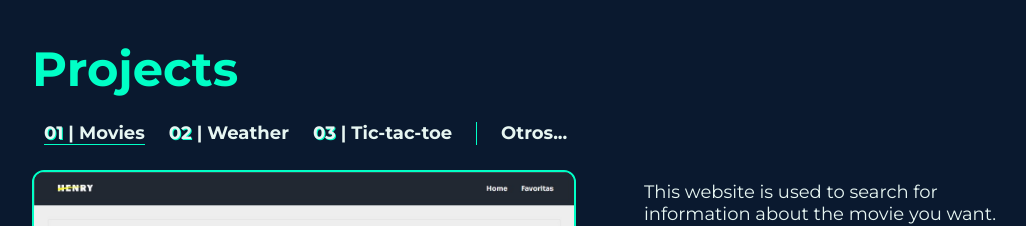
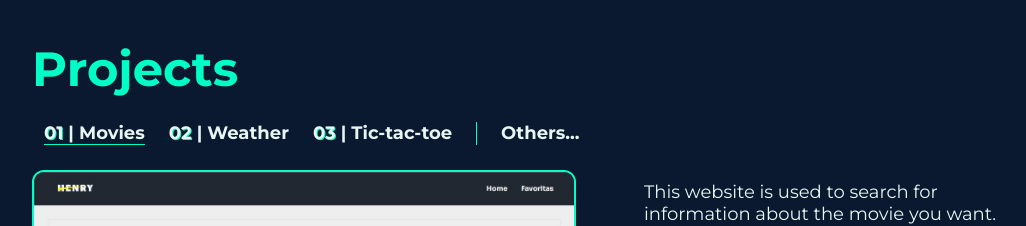
Before and after one commit to BacconSebastian/Portfolio, a React (Create React App) app: page / in a window 1280 px wide. Shown: the part 880-1106 px from the top of the page, without its empty margins (136-1162 px from the left). Built offline with nearby package versions, Linux system fonts and the light colour scheme.

Commit message:
Update Projects.jsx

```diff
--- a/src/components/Projects/Projects.jsx
+++ b/src/components/Projects/Projects.jsx
@@ -67,7 +67,7 @@ const Projects = () => {
                     <li id="primera" className="active" onClick={handleClick1}><strong>01</strong> | Movies</li>
                     <li id="segunda" onClick={handleClick2}><strong>02</strong> | Weather</li>
                     <li id="tercera" onClick={handleClick3}><strong>03</strong> | Tic-tac-toe</li>
-                    <a href="https://github.com/BacconSebastian?tab=repositories" target="blank">Otros...</a>
+                    <a href="https://github.com/BacconSebastian?tab=repositories" target="blank">Others...</a>
                 </ul>
                 <a href="https://www.linkedin.com/posts/bacconsebastian_react-redux-css-activity-6961064891747041280-E3Gu?utm_source=linkedin_share&utm_medium=member_desktop_web" target="blank"><img className="active" src={Movies} alt=''/></a>
                 <p className="project-description active">
```
